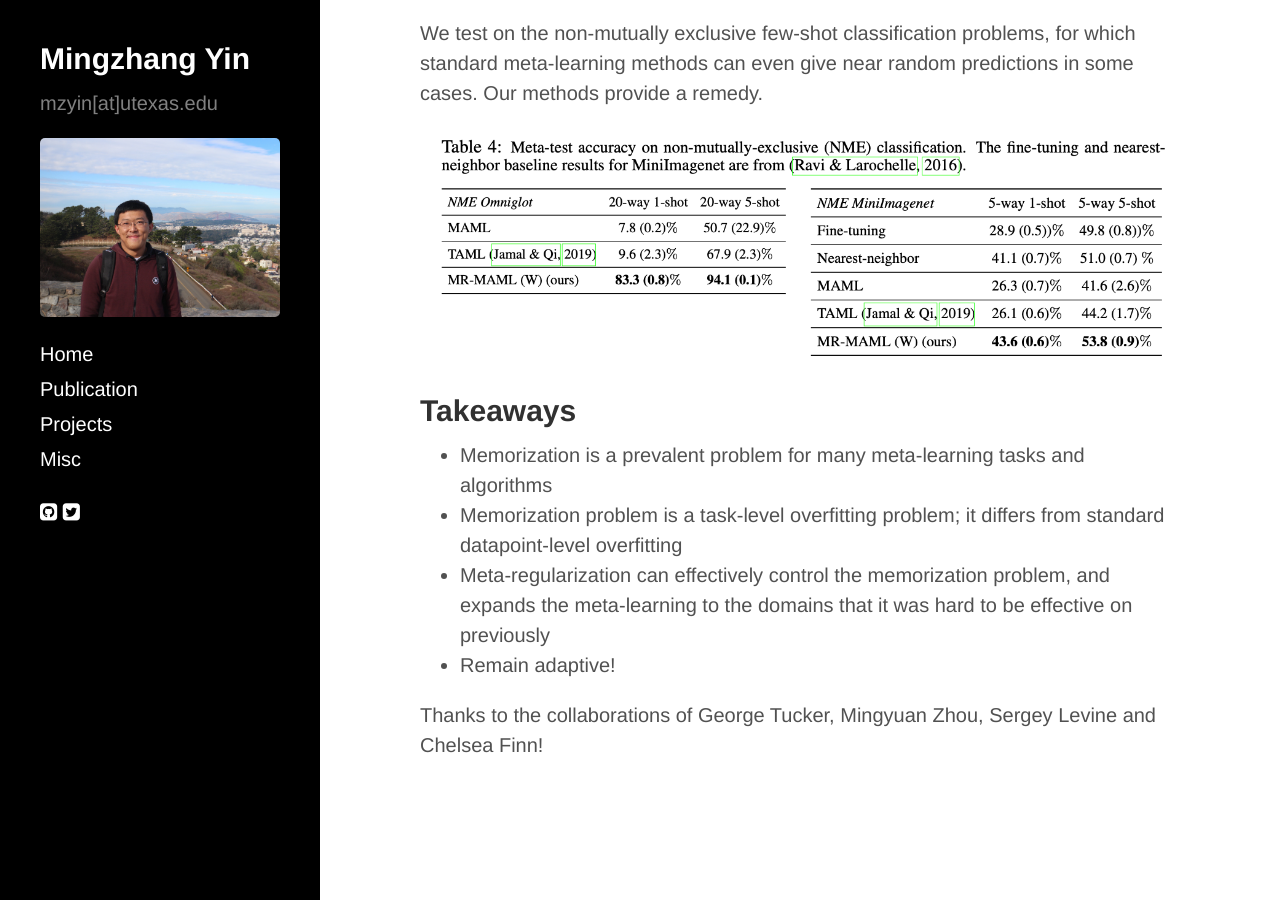
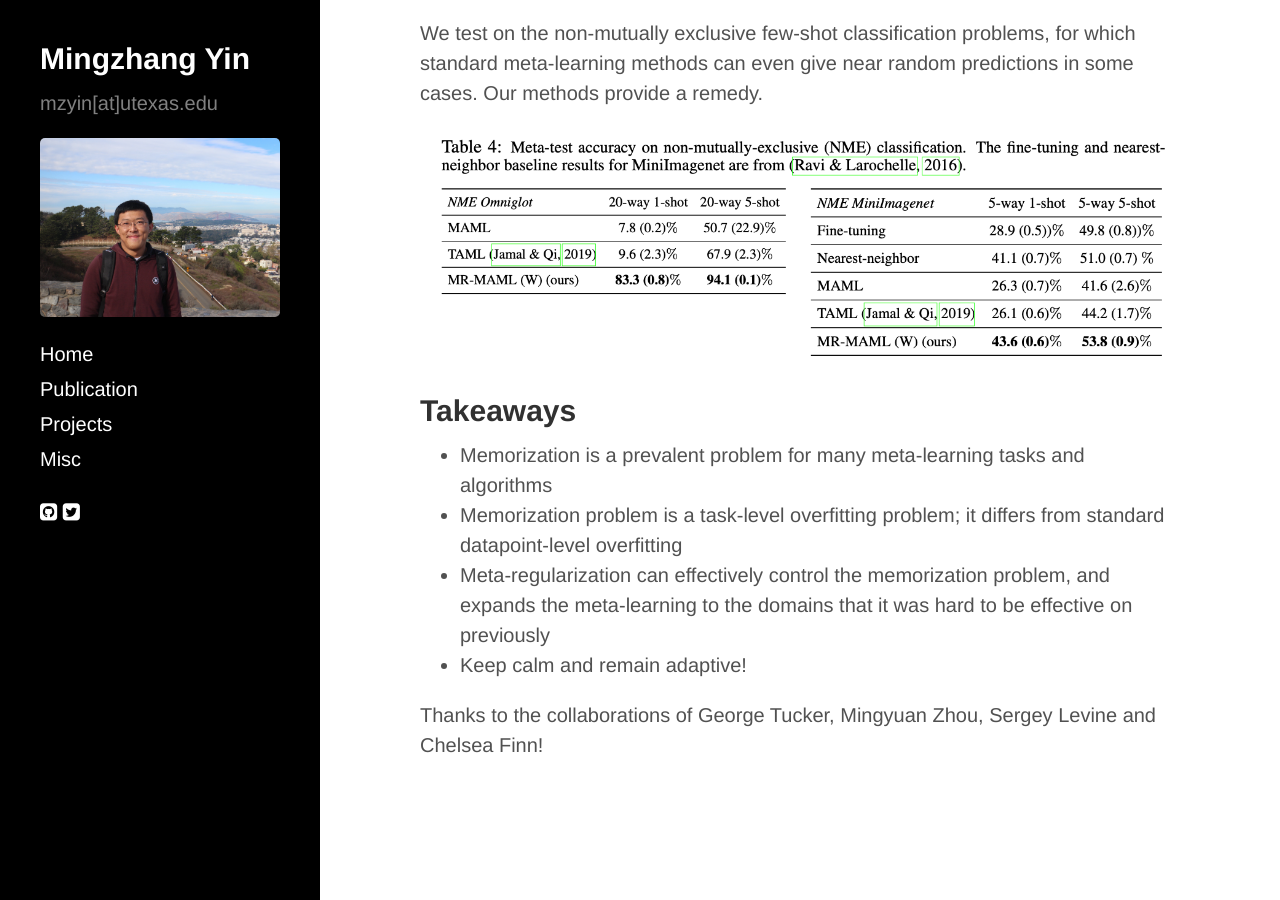
Before and after one commit to mingzhang-yin/mingzhang-yin.github.io, a Jekyll site: the page built from _posts/2020-04-10-Meta-learning-without-Memorization.md, in a window 1280 px wide and 900 px high, scrolled down 3575 px. Built offline with Jekyll 4.4.1, drawn with Linux system fonts in a browser that asks for light colours; nearby versions of some CDN libraries; formulas are drawn with MathJax 3.

Commit message:
Update 2020-04-10-Meta-learning-without-Memorization.md

```diff
--- a/_posts/2020-04-10-Meta-learning-without-Memorization.md
+++ b/_posts/2020-04-10-Meta-learning-without-Memorization.md
@@ -72,6 +72,6 @@ We test on the non-mutually exclusive few-shot classification problems, for whic
 * Memorization is a prevalent problem for many meta-learning tasks and algorithms
 * Memorization problem is a task-level overfitting problem; it differs from standard datapoint-level overfitting
 * Meta-regularization can effectively control the memorization problem, and expands the meta-learning to the domains that it was hard to be effective on previously
-* Remain adaptive!
+* Keep calm and remain adaptive!
 
 Thanks to the collaborations of George Tucker, Mingyuan Zhou, Sergey Levine and Chelsea Finn!
```
